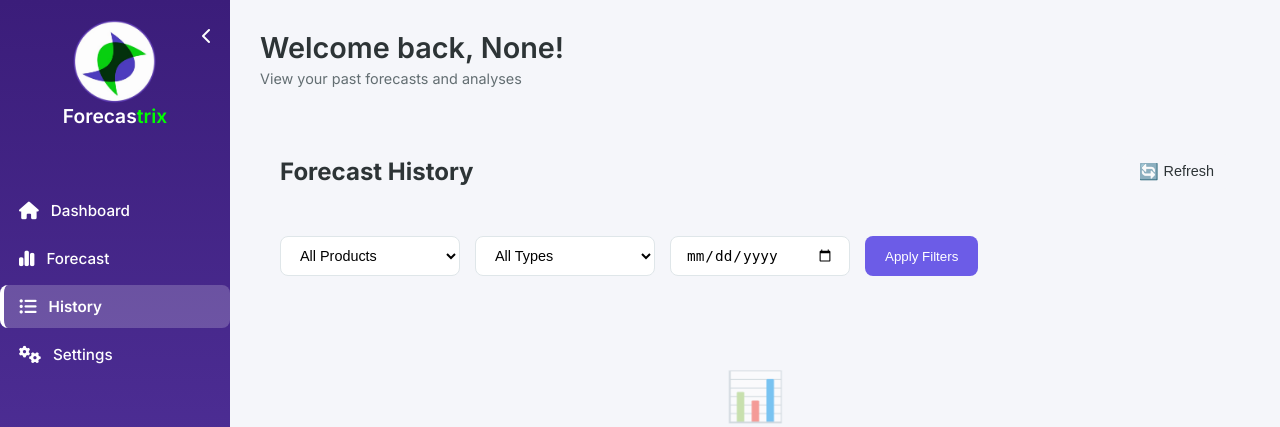
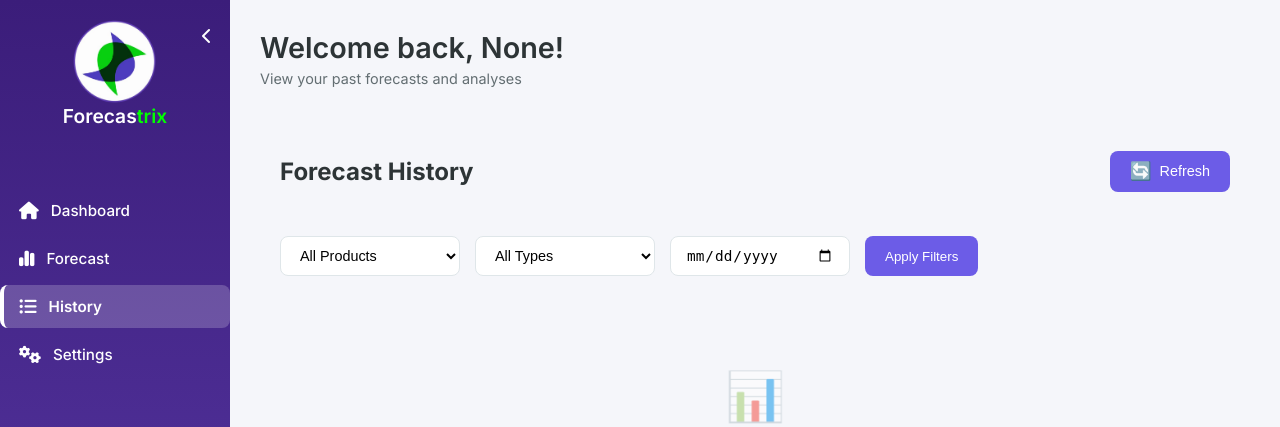
Before and after one commit to Acon1tum/sales_prediction_project, a Flask app: page /history in a window 1280 px wide. Shown: the top 427 px of the page. Run offline with Flask 3, Linux system fonts and the light colour scheme; the visitor is signed in with stand-in values (Sample User, id 1); data that the repository does not hold is empty; parts of the project's set-up code (start-up, migrations or seed data) failed here and were passed over.

Commit message:
refresh button

```diff
--- a/backend/static/css/history.css
+++ b/backend/static/css/history.css
@@ -495,3 +495,26 @@
     overflow-wrap: break-word;
     word-break: break-word;
 }
+
+#refresh-btn {
+    display: inline-flex;
+    align-items: center;
+    gap: 8px;
+    padding: 10px 20px;
+    background-color: #6C5CE7;
+    color: white;
+    border: none;
+    border-radius: 8px;
+    font-size: 0.9rem;
+    font-weight: 500;
+    cursor: pointer;
+    transition: background-color 0.2s ease;
+}
+
+#refresh-btn:hover {
+    background-color: #5a4bc2;
+}
+
+#refresh-btn span {
+    font-size: 1.1rem;
+}
```
